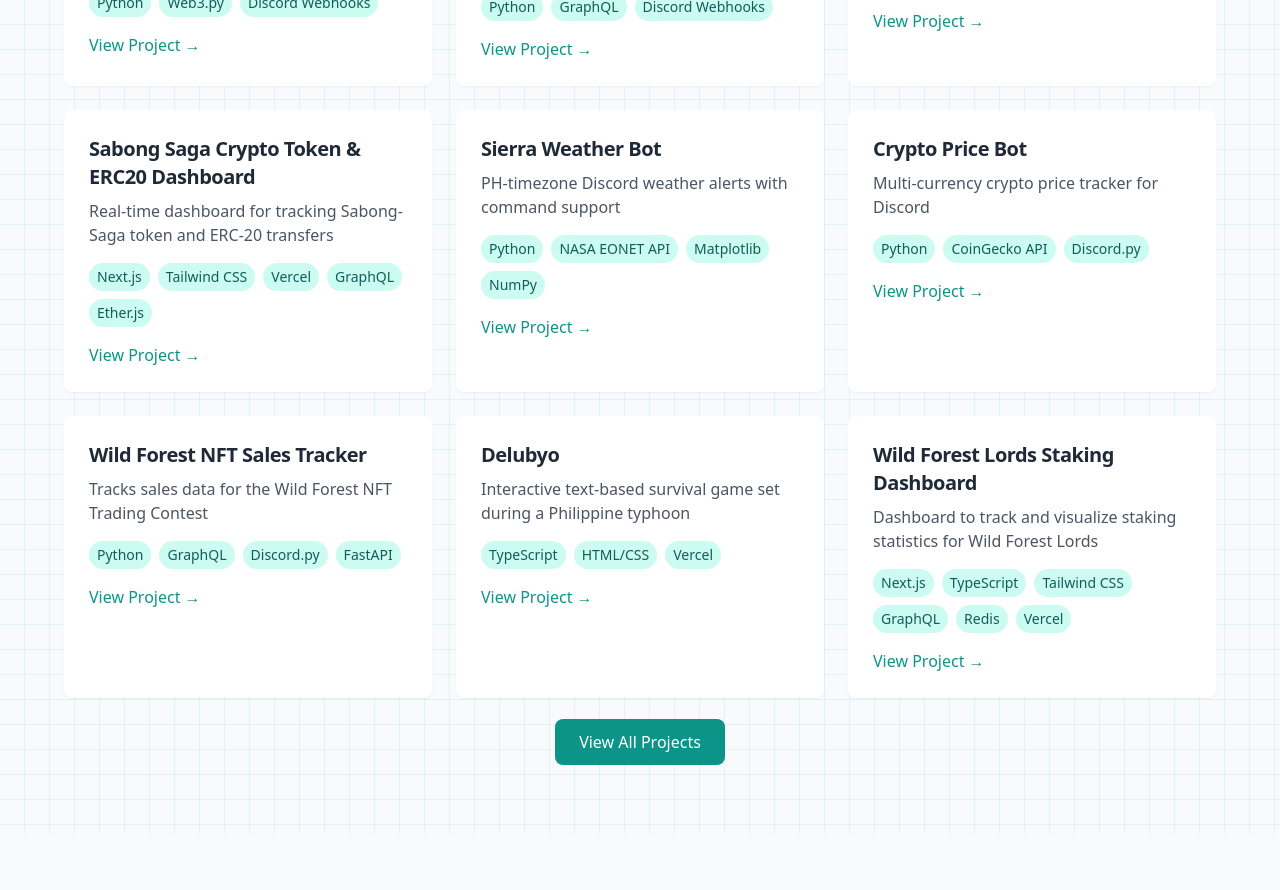
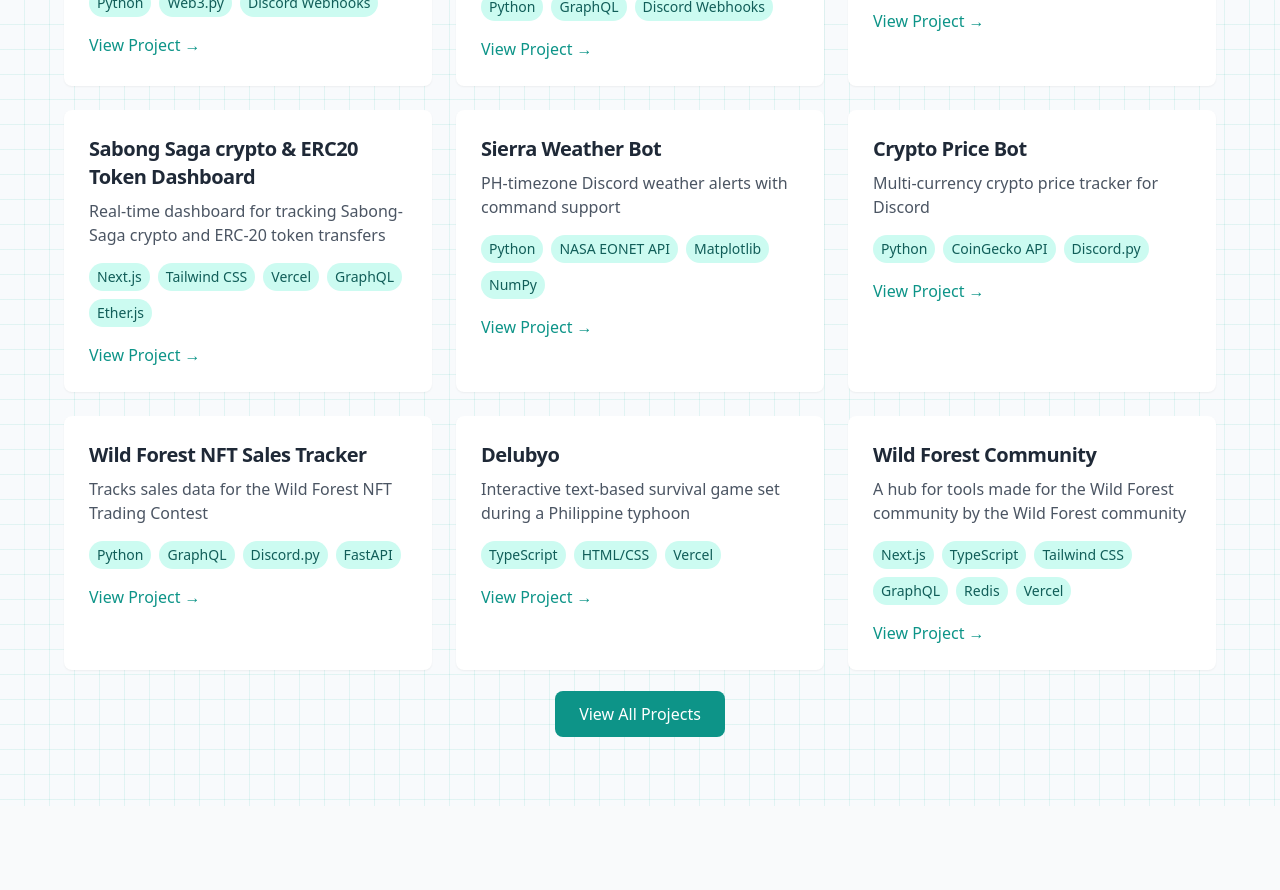
Before and after one commit to komiwalnut/portfolio, a Next.js app: page / in a window 1280 px wide. Shown: the part 1100-1990 px from the top of the page. Built offline with nearby package versions, Linux system fonts and the light colour scheme.

Commit message:
Update projects.ts

```diff
--- a/src/data/projects.ts
+++ b/src/data/projects.ts
@@ -20,8 +20,8 @@
     link: "https://github.com/komiwalnut/lazy-signal-fire"
   },
   {
-    title: "Sabong Saga Crypto Token & ERC20 Dashboard",
-    description: "Real-time dashboard for tracking Sabong-Saga token and ERC-20 transfers",
+    title: "Sabong Saga crypto & ERC20 Token Dashboard",
+    description: "Real-time dashboard for tracking Sabong-Saga crypto and ERC-20 token transfers",
     tech: ["Next.js", "Tailwind CSS", "Vercel", "GraphQL", "Ether.js"],
     link: "https://github.com/komiwalnut/sabong-saga-dashboard"
   },
@@ -50,9 +50,9 @@
     link: "https://github.com/komiwalnut/delubyo"
   },
   {
-    title: "Wild Forest Lords Staking Dashboard",
-    description: "Dashboard to track and visualize staking statistics for Wild Forest Lords",
+    title: "Wild Forest Community",
+    description: "A hub for tools made for the Wild Forest community by the Wild Forest community",
     tech: ["Next.js", "TypeScript", "Tailwind CSS", "GraphQL", "Redis", "Vercel"],
-    link: "https://github.com/komiwalnut/wild-forest-lords-staking-dashboard"
+    link: "https://github.com/komiwalnut/wild-forest-community"
   }
 ];
```
